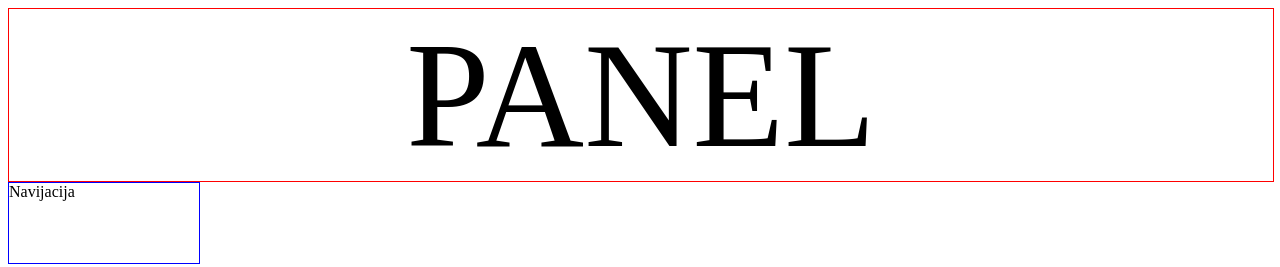
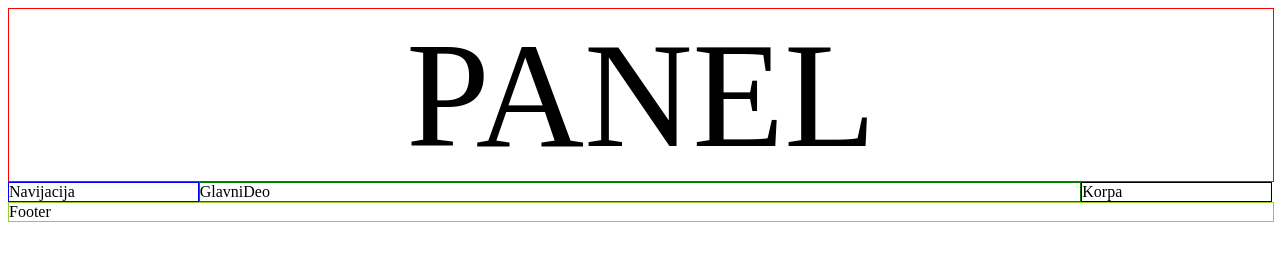
Before and after one commit to Marezen/Site, a plain HTML site: page Index.html in a window 1280 px wide. Drawn offline with Linux system fonts and the light colour scheme.

Commit message:
update 2

```diff
--- a/Glavna.js
+++ b/Glavna.js
@@ -1,20 +1,36 @@
 export class Glavna{
     constructor(){
         this.conteiner=null;
+        this.footer=null;
     }
     crtaj(host){
+        const panel=document.createElement("div");
+        panel.className="Panel";
+        panel.innerHTML="PANEL"
+        host.appendChild(panel);
+
         this.conteiner=document.createElement("div");
         this.conteiner.className="Glavni-div";
         host.appendChild(this.conteiner);
-
-        const panel=document.createElement("div");
-        panel.className="Panel";
-        panel.innerHTML="PANEL"
-        this.conteiner.appendChild(panel);
 
         const navigacija=document.createElement("div");
         navigacija.className="navigacija";
         navigacija.innerHTML="Navijacija";
         this.conteiner.appendChild(navigacija);
+
+        const glavniDeo=document.createElement("div");
+        glavniDeo.className="GlavniDeo";
+        glavniDeo.innerHTML="GlavniDeo";
+        this.conteiner.appendChild(glavniDeo);
+
+        const korpa=document.createElement("div");
+        korpa.className="Korpa";
+        korpa.innerHTML="Korpa";
+        this.conteiner.appendChild(korpa);
+
+        this.footer=document.createElement("div");
+        this.footer.className="Footer";
+        this.footer.innerHTML="Footer";
+        host.appendChild(this.footer);
     }
 }
--- a/stil.css
+++ b/stil.css
@@ -1,6 +1,5 @@
 .Glavni-div{
-
-
+   display: flex;
 }
 .Panel{
     border: 1px solid red;
@@ -12,6 +11,21 @@
 
 .navigacija{
     border: 1px solid blue;
-    height: 80px;
+    height: 80%;
     width: 15%;
 }
+.GlavniDeo{
+    border:1px solid green;
+    height: 80%;
+    width: 70%;
+}
+.Korpa{
+    border: 1px solid black;
+    height: 70%;
+    width: 15%;
+}
+.Footer{
+    border: 1px solid yellowgreen;
+    height:10% ;
+    width: 100%;
+}
```
